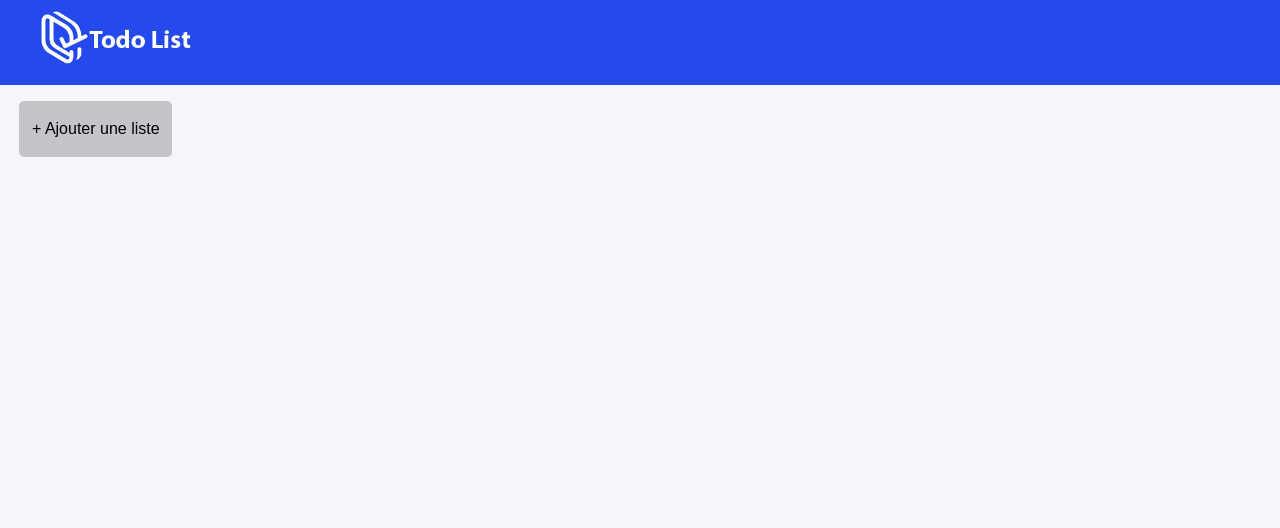
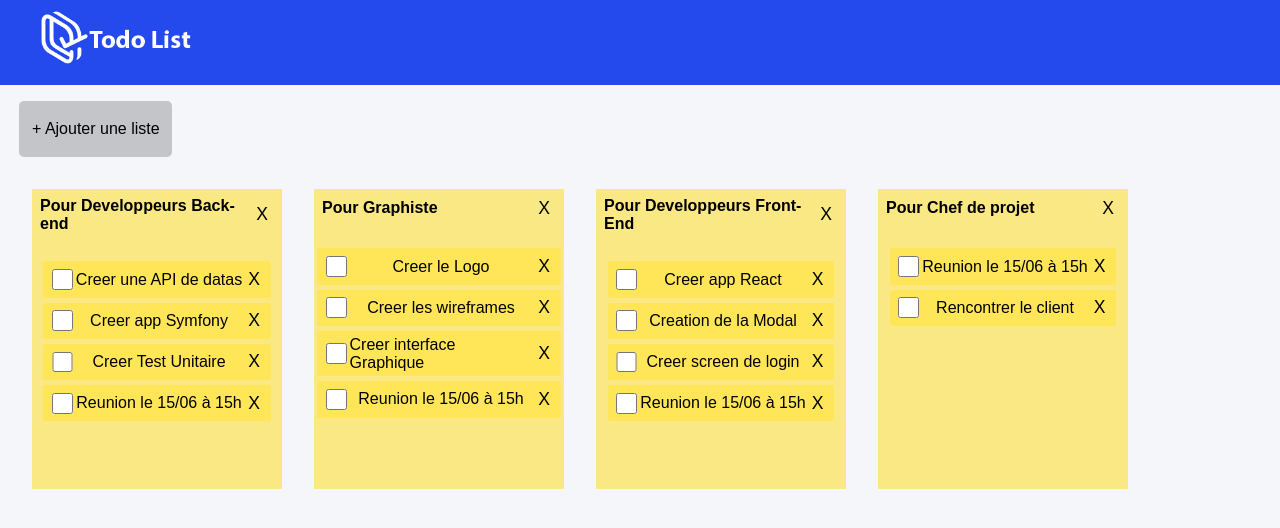
Before and after one commit to ThomasBrossier/TodoList-ReactJS, a React (Create React App) app: page / in a window 1280 px wide. Shown: the top 528 px of the page. Built offline with nearby package versions, Linux system fonts and the light colour scheme.

Commit message:
Modifying Modal functionnality

```diff
--- a/src/App.js
+++ b/src/App.js
@@ -3,15 +3,16 @@ import "./utils/_variables.scss";
 import Header from './components/header/Header';
 import Main from './views/Main';
 import { useSelector } from 'react-redux';
-import Modal from './components/modal/Modal';
 
 function App() {
-  const isModalActive = useSelector(state=> state.isModalActive)
+  const currentList = useSelector(state=> state.currentList);
+  if(currentList){
+
+  }
   return (
     <div className={style.App}>
       <Header/>
       <Main/>
-      { isModalActive ?  <Modal title="test" /> : null}
     </div>
   );
 }
--- a/src/components/TodoList/TodoList.jsx
+++ b/src/components/TodoList/TodoList.jsx
@@ -2,16 +2,18 @@ import React from 'react'
 import style from './todoList.module.scss';
 import Todo from '../todo/Todo';
 import DeleteButton from '../buttons/DeleteButton';
-import { useDispatch } from 'react-redux';
-import { toggleModal } from '../../feature/todoList.slice';
+ import useModal from '../modal/useModal'
+import Modal from '../modal/Modal';
 
 const TodoList = ({id, title,tasks}) => {
-  const dispatch = useDispatch();
+
+  const { isShowing, toggle } = useModal();
   return (
 
-    <div className={style.container} onClick={()=>dispatch(toggleModal())}>
+    <div className={style.container} onClick={()=>toggle()}>
+
             <div className={style.header}>
-          <div className={style.title}>{id + "/ " + title}</div>
+              <div className={style.title}>{title}</div>
               <DeleteButton id={id} typeToDelete="list"/>
             </div>
             <div className={style.todoList}>
@@ -19,6 +21,10 @@ const TodoList = ({id, title,tasks}) => {
                   {tasks.map(task=> <Todo key={task.id} id={task.id} title={task.title} done={task.done}/>)}
                 </ul>
             </div>
+        <Modal  isShowing={isShowing} title={"Modifier " + title} hide={toggle}>
+            <h4>Titre 2</h4>
+            <div>Test</div>
+        </Modal>
     </div>
 
   )
--- a/src/components/TodoList/todoList.module.scss
+++ b/src/components/TodoList/todoList.module.scss
@@ -13,7 +13,6 @@
     }
     .header{
         display: inline-flex;
-        background : var(--todolist-header);
         color: var(--primary);
         align-items: center;
         font-weight: 600;
@@ -29,5 +28,32 @@
         overflow-y: auto;
       scrollbar-color: var(--post-it-header) var(--third);
       scrollbar-width: thin;
+      display: flex;
+      flex-flow: column nowrap;
+      justify-content: flex-start;
+      align-items: center;
+    }
+    .modifyList{
+      text-align: center;
+      justify-self: center;
+      display: flex;
+      flex-flow: column nowrap;
+      justify-content: flex-start;
+      height: 100%;
+      width:100%;
+      cursor: pointer;
+      &:hover{
+        background-color: rgba($color: #000000, $alpha: 0.4);
+        z-index: 999;
+        span{
+          display: block;
+        }
+      }
+      span{
+        margin-top: 4rem;
+        font-size: 3rem;
+        color: var(--font-light);
+        display: none;
+      }
     }
 }
--- a/src/components/buttons/DeleteButton.jsx
+++ b/src/components/buttons/DeleteButton.jsx
@@ -1,20 +1,20 @@
 import React from 'react'
 import { useDispatch } from 'react-redux'
 import style from './deleteButton.module.scss'
-import {removeList, toggleModal} from '../../feature/todoList.slice'
+import {removeList} from '../../feature/todoList.slice'
 
 const DeleteButton = ({typeToDelete,id,updateview}) => {
   const dispatch = useDispatch();
 
   const removeAction = (e)=>{
-    if(typeToDelete === 'list'){
-      dispatch(removeList(id))
-    }else if (typeToDelete ==="task"){
-
-    }else if(typeToDelete === "addlist" ){
-      updateview(e)
-    }else{
-      updateview()
+    switch (typeToDelete){
+      case 'list' : dispatch(removeList(id));
+        break;
+      case 'task' : ;
+        break;
+      case 'addlist':  updateview(e);
+        break;
+      default : break;
     }
   }
   return (
--- a/src/components/modal/Modal.jsx
+++ b/src/components/modal/Modal.jsx
@@ -1,24 +1,31 @@
-import React from 'react'
-import { useDispatch } from 'react-redux';
-import DeleteButton from '../buttons/DeleteButton';
-import style from './modal.module.scss';
-import { toggleModal } from '../../feature/todoList.slice';
-const Modal = ({title, content}) => {
-const dispatch = useDispatch();
-const updateview = ()=>{
-    dispatch(toggleModal())
-}
-  return (
-    <div className={style.screenfilter}>
-        <div className={style.wrapper}>
-            <header>
-                <h3>{title}</h3>
-                <DeleteButton updateview={()=>updateview()} />
-            </header>
-            {content}
-        </div>
-    </div>
-  )
-}
+import React from "react";
+import ReactDOM from "react-dom";
+import style from "./modal.module.scss"
 
-export default Modal
+const Modal = ({ isShowing, hide, title , ...props }) =>
+  isShowing
+    ? ReactDOM.createPortal(
+        <>
+          <div className={style.modalOverlay}>
+            <div className={style.modalWrapper}>
+              <div className={style.modal}>
+                <div className={style.modalHeader}>
+                  <h4>{title}</h4>
+                  <button
+                    type="button"
+                    className={style.modalCloseButton}
+                    onClick={hide}
+                  >
+                    <span>&times;</span>
+                  </button>
+                </div>
+                <div className={style.modalBody}>{props.children}</div>
+              </div>
+            </div>
+          </div>
+        </>,
+        document.body
+      )
+    : null;
+
+export default Modal;
--- a/src/components/modal/modal.module.scss
+++ b/src/components/modal/modal.module.scss
@@ -1,20 +1,49 @@
-.screenfilter{
+.modalOverlay {
+    position: fixed;
+    top: 0;
+    left: 0;
     width: 100vw;
     height: 100vh;
+    z-index: 1040;
+    background-color: rgba(0, 0, 0, 0.5);
+  }
+
+  .modalWrapper {
+    position: fixed;
+    top: 0;
+    left: 0;
+    z-index: 1050;
+    width: 100%;
+    height: 100%;
+    overflow-x: hidden;
+    overflow-y: auto;
+    outline: 0;
     display: flex;
-    justify-content: center;
     align-items: center;
-    position: absolute;
-    background-color: rgba(0,0,0,0.7);
-    .wrapper{
-        width : 500px;
-        height: 600px;
+  }
+
+  .modal {
+    z-index: 100;
+    background: #fff;
+    position: relative;
+    margin: auto;
+    border-radius: 5px;
+    max-width: 500px;
+    width: 80%;
     padding: 1rem;
-        background-color: var(--light);
-        header{
+  }
+
+  .modalHeader {
     display: flex;
     justify-content: space-between;
     align-items: center;
   }
+
+  .modalCloseButton {
+    font-size: 1.4rem;
+    font-weight: 700;
+    color: #000;
+    cursor: pointer;
+    border: none;
+    background: transparent;
   }
-}
--- /dev/null
+++ b/src/components/modal/useModal.jsx
@@ -0,0 +1,14 @@
+import { useState } from 'react';
+
+const useModal = () => {
+    const [isShowing, setIsShowing] = useState(false);
+    const toggle = ()=>{
+        setIsShowing(!isShowing)
+    }
+  return {
+      isShowing,
+      toggle
+  }
+}
+
+export default useModal
--- a/src/fakedata.js
+++ b/src/fakedata.js
@@ -2,83 +2,78 @@ export const datas = {
     lists : [
         {
             id : 1,
+            title : "Pour Developpeurs Back-end",
             tasks : [{
                 id:1,
-                title:"Test",
+                title:"Creer une API de datas",
                 done : true
             },{
                 id:2,
-                title:"Test",
+                title:"Creer app Symfony",
                 done : false
             },{
                 id:3,
-                title:"Test",
+                title:"Creer Test Unitaire",
                 done : true
             },{
                 id:4,
-                title:"Test",
+                title:"Reunion le 15/06 à 15h",
                 done : false
             }],
         },{
             id : 2,
+            title : "Pour Graphiste",
             tasks : [{
                 id:1,
-                title:"Test",
+                title:"Creer le Logo",
                 done : true
             },{
                 id:2,
-                title:"Test",
+                title:"Creer les wireframes",
                 done : false
             },{
                 id:3,
-                title:"1234",
+                title:"Creer interface Graphique",
                 done : false
             },{
                 id:4,
-                title:"Je m'appelle Thomas",
+                title:"Reunion le 15/06 à 15h",
                 done : false
             }],
         },{
             id : 3,
+            title : "Pour Developpeurs Front-End",
             tasks : [{
                 id:1,
-                title:"Test",
+                title:"Creer app React",
                 done : true
             },{
                 id:2,
-                title:"Test",
+                title:"Creation de la Modal",
                 done : false
             },{
                 id:3,
-                title:"Test",
+                title:"Creer screen de login",
                 done : false
             },{
                 id:4,
-                title:"Test",
+                title:"Reunion le 15/06 à 15h",
                 done : true
             }],
         },{
             id : 4,
+            title : "Pour Chef de projet",
             tasks : [{
                 id:1,
-                title:"Test",
+                title:"Reunion le 15/06 à 15h ",
                 done : false
             },{
                 id:2,
-                title:"Test",
+                title:"Rencontrer le client",
                 done : true
-            },{
-                id:3,
-                title:"Test",
-                done : true
-            },{
-                id:4,
-                title:"Test",
-                done : false
             }],
         }
     ],
-    isModalActive: false,
     errors : [],
     isloaded : false
 }
--- a/src/feature/todoList.slice.js
+++ b/src/feature/todoList.slice.js
@@ -1,9 +1,8 @@
-import { createSlice ,current} from "@reduxjs/toolkit";
+import { createSlice } from "@reduxjs/toolkit";
 import { datas } from "../fakedata";
 export const todoListSlice = createSlice({
     name : "Lists",
-    initialState :{lists : [], idListCount : 1, isModalActive: false} ,
-    //datas
+    initialState :datas ,
     reducers : {
         callDatas : (state, action)=>{
             state.data = action.payload
@@ -17,11 +16,11 @@ export const todoListSlice = createSlice({
         incrementIdList :(state)=>{
             state.idListCount++
         },
-        toggleModal : (state)=>{
-            state.isModalActive = !state.isModalActive
+        setCurrentList : (state, action)=>{
+            state.currentList = action.payload;
         }
     }
 })
 
-export const {callDatas,addList,removeList,incrementIdList,toggleModal} = todoListSlice.actions;
+export const {callDatas,addList,removeList,incrementIdList,setCurrentList} = todoListSlice.actions;
 export default todoListSlice.reducer
```
Lines whose indentation alone changed are shown as unchanged.
